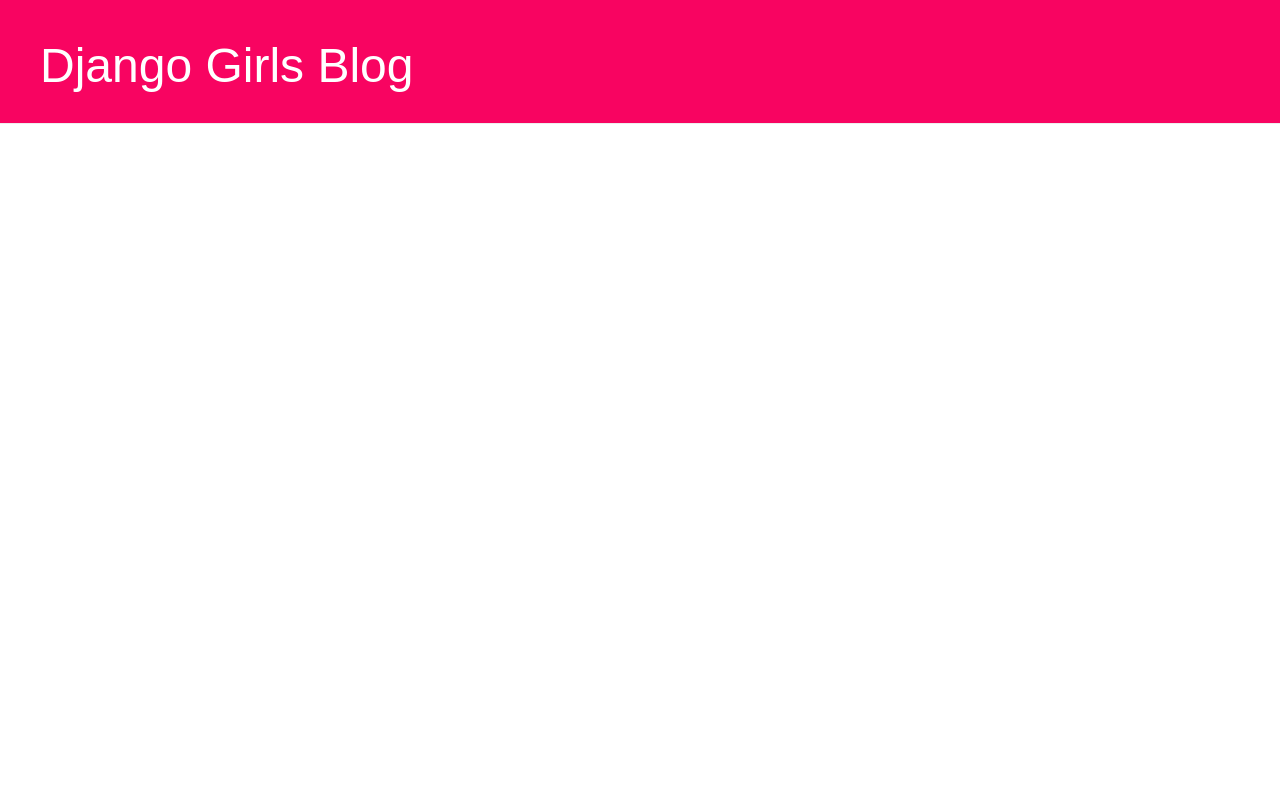
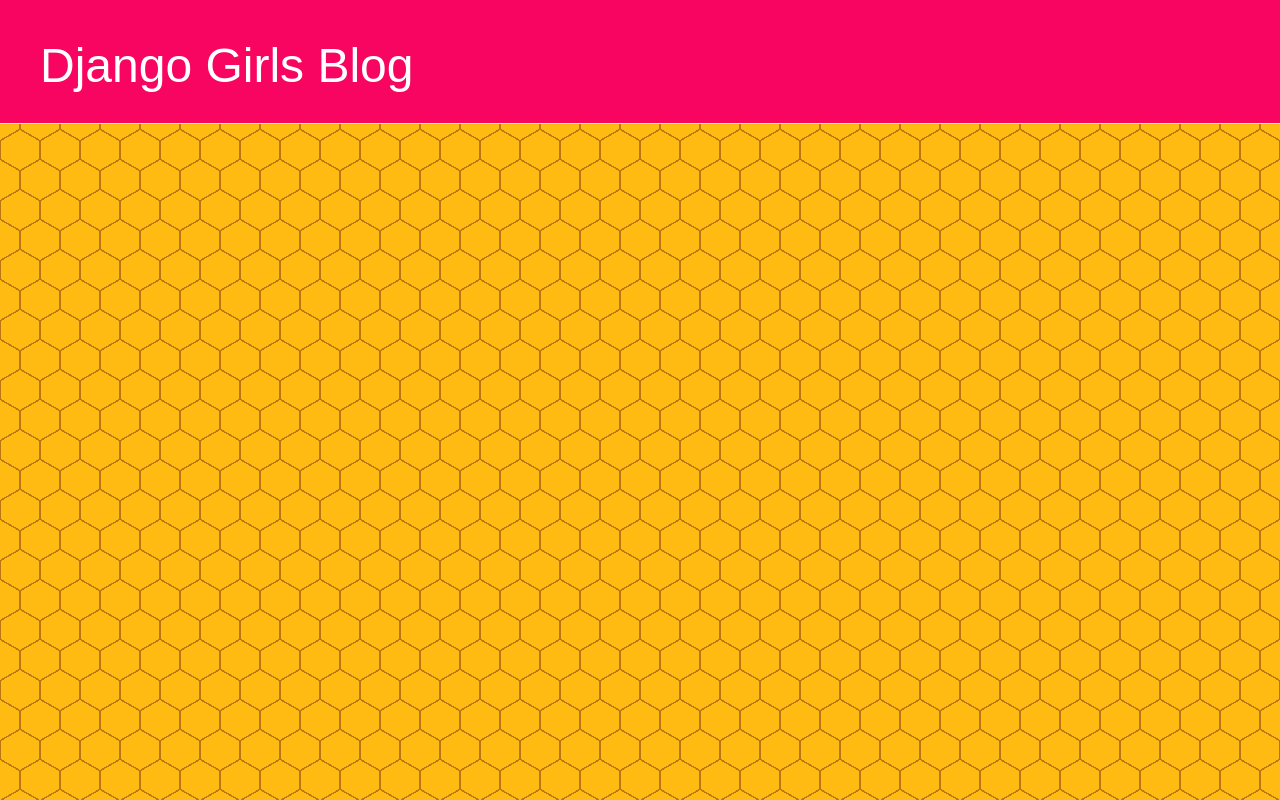
Before and after one commit to AnaLaila/my-first-blog, a Django app: page / in a window 1280 px wide. Run offline with Django 3.2, Linux system fonts and the light colour scheme; data that the repository does not hold is empty; some libraries are stand-ins or nearby versions; some web fonts are replaced.

Commit message:
Added background.

```diff
--- a/blog/static/css/blog.css
+++ b/blog/static/css/blog.css
@@ -49,3 +49,14 @@ h3, h4 {
 .post h2 a, .post h2 a:visited {
     color: #0800B3;
 }
+
+body{
+    background:
+radial-gradient(circle farthest-side at 0% 50%,#fb1 23.5%,rgba(240,166,17,0) 0)21px 30px,
+radial-gradient(circle farthest-side at 0% 50%,#B71 24%,rgba(240,166,17,0) 0)19px 30px,
+linear-gradient(#fb1 14%,rgba(240,166,17,0) 0, rgba(240,166,17,0) 85%,#fb1 0)0 0,
+linear-gradient(150deg,#fb1 24%,#B71 0,#B71 26%,rgba(240,166,17,0) 0,rgba(240,166,17,0) 74%,#B71 0,#B71 76%,#fb1 0)0 0,
+linear-gradient(30deg,#fb1 24%,#B71 0,#B71 26%,rgba(240,166,17,0) 0,rgba(240,166,17,0) 74%,#B71 0,#B71 76%,#fb1 0)0 0,
+linear-gradient(90deg,#B71 2%,#fb1 0,#fb1 98%,#B71 0%)0 0 #fb1;
+background-size: 40px 60px;
+}
```
